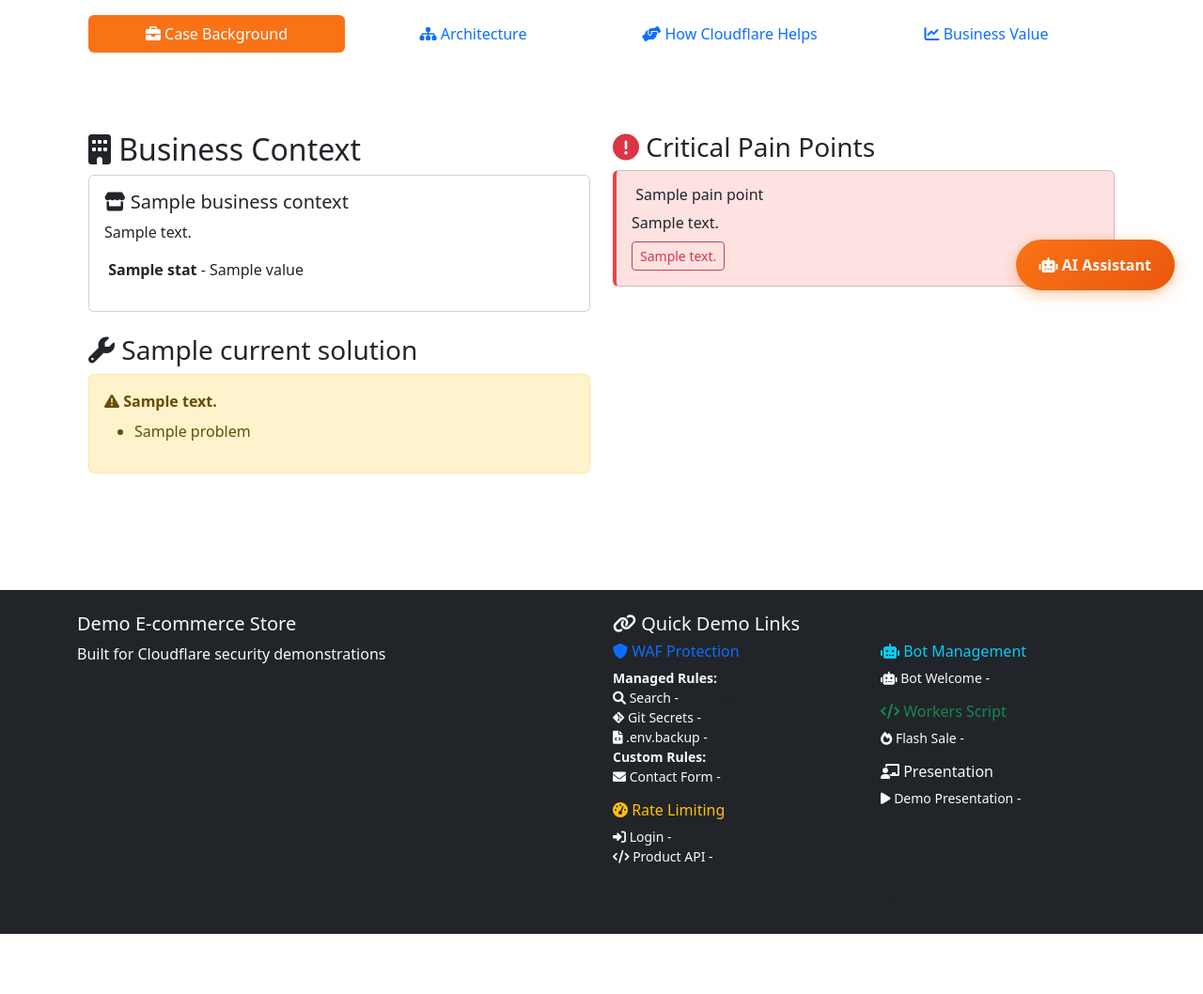
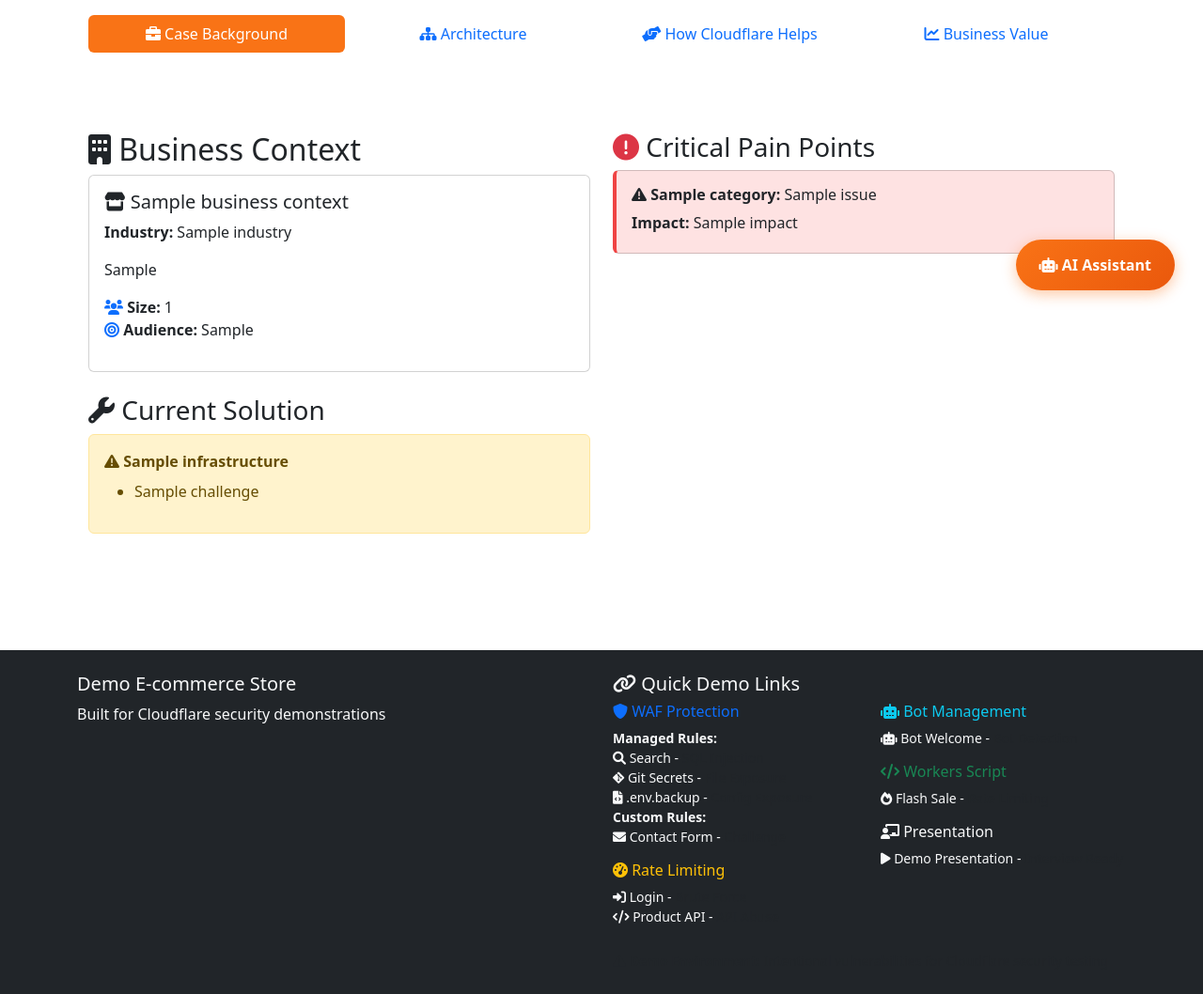
Before and after one commit to oskarcode/cloudflare-app-sec-performance-demo-gcp, a Django app: template shop/templates/shop/presentation_dynamic.html in a window 1280 px wide. Shown: the part 461-1519 px from the top of the page at 94% size. Before the commit the page ends 1455 px from the top, so only its background shows below. Run offline with Django 5.2, Linux system fonts and the light colour scheme; the template is opened without the code that fills it: most values are stand-ins (such as "Sample title", 1, 10 or a date in 2020).

Commit message:
Fix template to match updated API data structure
Updated presentation_dynamic.html to use new field names:
- business_context: company_name, industry, business_model, size, target_audience
- current_solution: infrastructure, challenges (was: title, description, problems)
- pain_points: category, issue, impact (was: icon, title, description)

This fixes the issue where content was not displaying on the frontend after AI assistant updates.

```diff
--- a/shop/templates/shop/presentation_dynamic.html
+++ b/shop/templates/shop/presentation_dynamic.html
@@ -111,28 +111,26 @@
                     {% if case_background.business_context %}
                     <div class="card card-hover mb-4">
                         <div class="card-body">
-                            <h5><i class="fas fa-store"></i> {{ case_background.business_context.title }}</h5>
-                            <p>{{ case_background.business_context.description }}</p>
-                            {% if case_background.business_context.stats %}
+                            <h5><i class="fas fa-store"></i> {{ case_background.business_context.company_name }}</h5>
+                            <p><strong>Industry:</strong> {{ case_background.business_context.industry }}</p>
+                            <p>{{ case_background.business_context.business_model }}</p>
                             <ul class="list-unstyled">
-                                {% for stat in case_background.business_context.stats %}
-                                <li><i class="fas fa-{{ stat.icon }} text-primary"></i> <strong>{{ stat.label }}</strong> - {{ stat.value }}</li>
-                                {% endfor %}
+                                <li><i class="fas fa-users text-primary"></i> <strong>Size:</strong> {{ case_background.business_context.size }}</li>
+                                <li><i class="fas fa-bullseye text-primary"></i> <strong>Audience:</strong> {{ case_background.business_context.target_audience }}</li>
                             </ul>
-                            {% endif %}
                         </div>
                     </div>
                     {% endif %}
 
                     {% if case_background.current_solution %}
-                    <h3><i class="fas fa-wrench"></i> {{ case_background.current_solution.title }}</h3>
+                    <h3><i class="fas fa-wrench"></i> Current Solution</h3>
                     <div class="alert alert-warning">
                         <i class="fas fa-exclamation-triangle"></i>
-                        <strong>{{ case_background.current_solution.description }}</strong>
-                        {% if case_background.current_solution.problems %}
+                        <strong>{{ case_background.current_solution.infrastructure }}</strong>
+                        {% if case_background.current_solution.challenges %}
                         <ul class="mt-2">
-                            {% for problem in case_background.current_solution.problems %}
-                            <li>{{ problem }}</li>
+                            {% for challenge in case_background.current_solution.challenges %}
+                            <li>{{ challenge }}</li>
                             {% endfor %}
                         </ul>
                         {% endif %}
@@ -147,15 +145,8 @@
                         {% for pain_point in case_background.pain_points %}
                         <div class="card pain-point mb-3">
                             <div class="card-body">
-                                <h6><i class="fas fa-{{ pain_point.icon }}"></i> {{ pain_point.title }}</h6>
-                                <p class="mb-1">{{ pain_point.description }}</p>
-                                {% if pain_point.test_links %}
-                                <div class="mt-2">
-                                    {% for link in pain_point.test_links %}
-                                    <small><a href="{{ link.url }}" class="btn btn-sm btn-outline-danger me-2">{{ link.text }}</a></small>
-                                    {% endfor %}
-                                </div>
-                                {% endif %}
+                                <h6><i class="fas fa-exclamation-triangle"></i> <strong>{{ pain_point.category }}:</strong> {{ pain_point.issue }}</h6>
+                                <p class="mb-1"><strong>Impact:</strong> {{ pain_point.impact }}</p>
                             </div>
                         </div>
                         {% endfor %}
```
